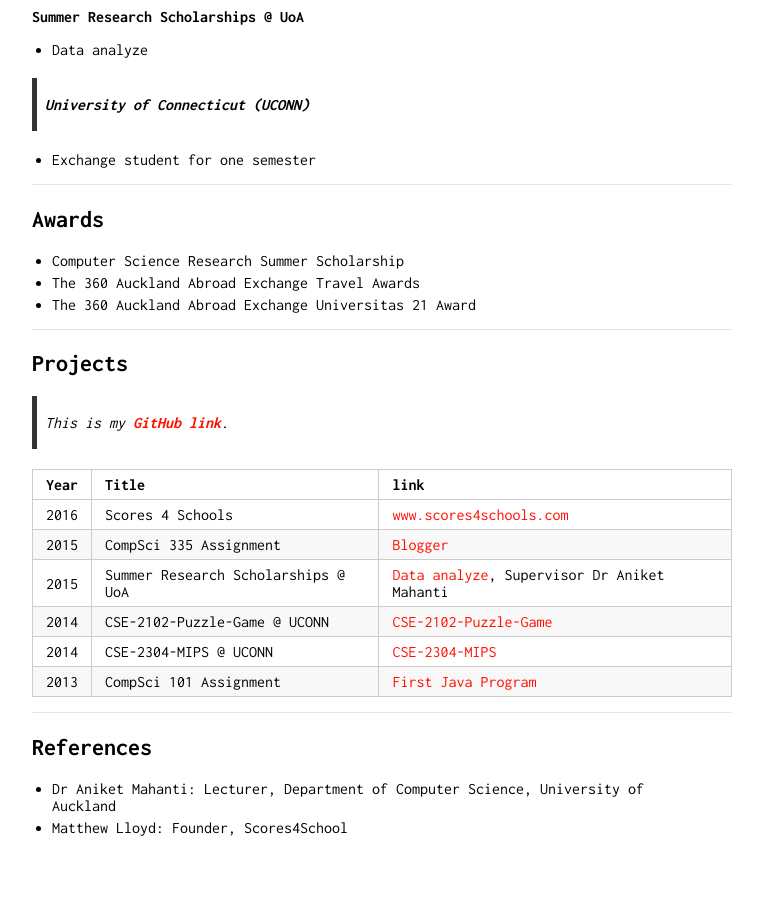
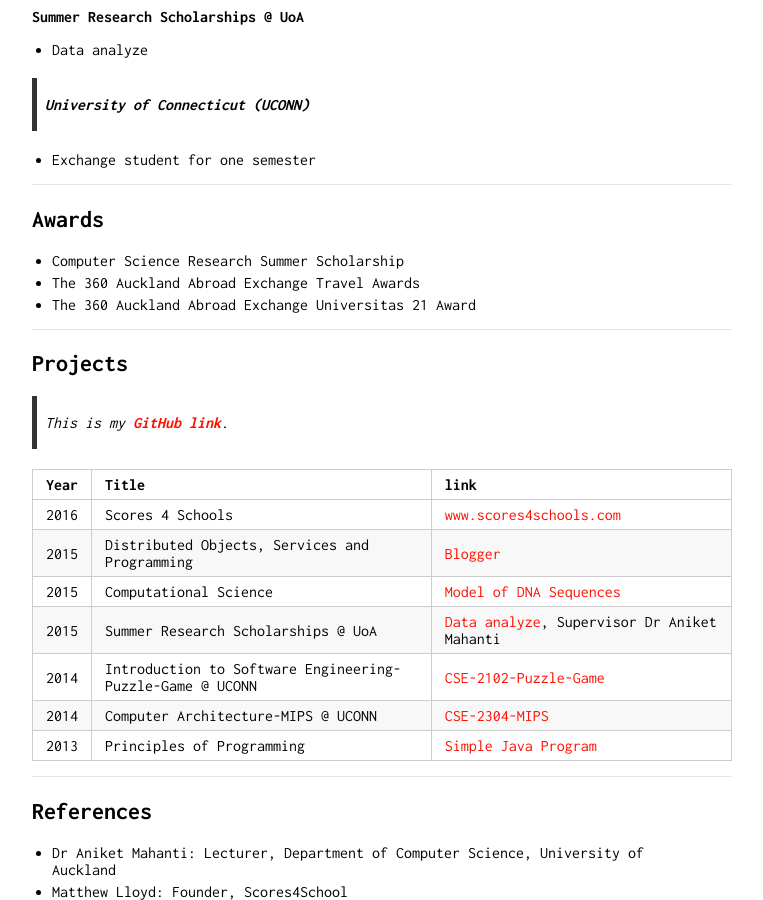
Before and after one commit to hche608/hche608.github.io, a Jekyll site: the page built from index.md, in a window 1280 px wide and 900 px high, scrolled down 718 px. Shown: the whole window, without its empty margins (258-1021 px from the left). Built offline with Jekyll 4.4.1, drawn with Linux system fonts in a browser that asks for light colours; before the commit the page ends 1554 px from its top, so only the background shows below that.

Commit message:
update projects

```diff
--- a/index.md
+++ b/index.md
@@ -54,11 +54,12 @@ Looking for an opportunity in the field of information technology as computer pr
 Year | Title | link
 -----|-------|--------
 2016 | Scores 4 Schools  | [www.scores4schools.com](https://www.scores4schools.com)
-2015 | CompSci 335 Assignment | [Blogger](https://github.com/hche608/CS-335-A2)
+2015 | Distributed Objects, Services and Programming | [Blogger](https://github.com/hche608/CS-335-A2)
+2015 | Computational Science | [Model of DNA Sequences](https://github.com/hche608/CS-369)
 2015 | Summer Research Scholarships @ UoA | [Data analyze](#), Supervisor Dr Aniket Mahanti
-2014 | CSE-2102-Puzzle-Game @ UCONN | [CSE-2102-Puzzle-Game](https://github.com/hche608/CSE-2102-Puzzle-Game)
-2014 | CSE-2304-MIPS @ UCONN | [CSE-2304-MIPS](https://github.com/hche608/CSE-2304)
-2013 | CompSci 101 Assignment | [First Java Program](https://github.com/hche608/CS-101)
+2014 | Introduction to Software Engineering-Puzzle-Game @ UCONN | [CSE-2102-Puzzle-Game](https://github.com/hche608/CSE-2102-Puzzle-Game)
+2014 | Computer Architecture-MIPS @ UCONN | [CSE-2304-MIPS](https://github.com/hche608/CSE-2304)
+2013 | Principles of Programming | [Simple Java Program](https://github.com/hche608/CS-101)
 
 ---
 
```
Also changed, not shown: project.md (+1 -1 lines).
